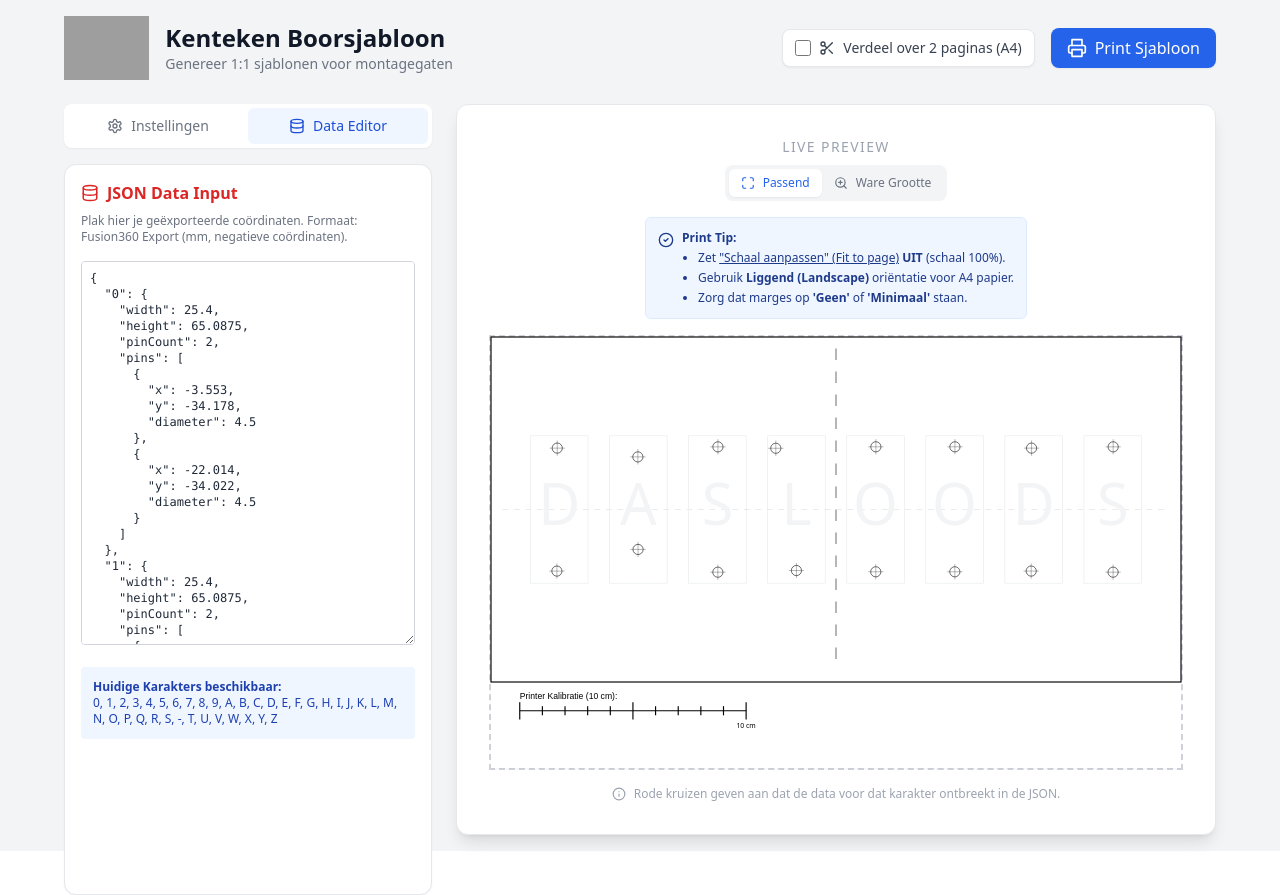
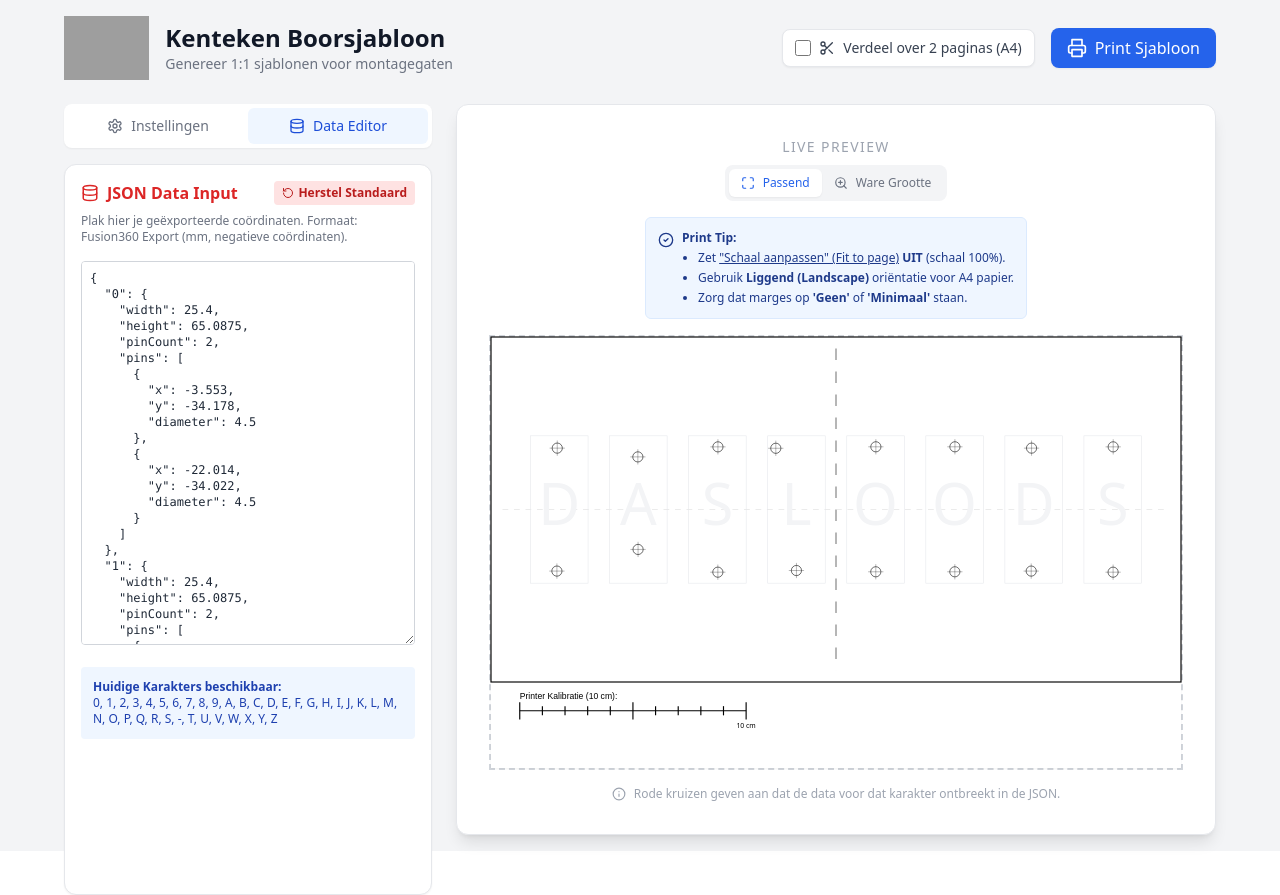
Before and after one commit to Oulewappeur/kenteken-tool, a React (Vite) app: page / in a window 1280 px wide. Both pictures are taken after a click on the button "Data Editor". Built offline with nearby package versions, Linux system fonts and the light colour scheme; grey boxes are pictures that could not be loaded.

Commit message:
Update Reset Data

```diff
--- a/src/App.jsx
+++ b/src/App.jsx
@@ -1,5 +1,5 @@
 import React, { useState, useEffect, useRef } from 'react';
-import { Settings, Printer, AlignCenter, AlignLeft, AlignRight, AlignJustify, Move, Database, Info, AlertTriangle, ArrowRightLeft, CheckCircle2, Scissors, Ruler, Type, ArrowLeftRight, ZoomIn, Maximize } from 'lucide-react';
+import { Settings, Printer, AlignCenter, AlignLeft, AlignRight, AlignJustify, Move, Database, Info, AlertTriangle, ArrowRightLeft, CheckCircle2, Scissors, Ruler, Type, ArrowLeftRight, ZoomIn, Maximize, RotateCcw } from 'lucide-react';
 
 // Standaard afmetingen (basis waarden in inches voor interne logica)
 const PRESETS = {
@@ -828,7 +828,19 @@ export default function App() {
             </>
           ) : (
             <div className="bg-white p-4 rounded-xl shadow-sm border border-gray-200 h-full">
-              <h3 className="font-semibold mb-2 flex items-center gap-2 text-red-600"><Database size={18} /> JSON Data Input</h3>
+              <div className="flex justify-between items-center mb-2">
+                 <h3 className="font-semibold flex items-center gap-2 text-red-600"><Database size={18} /> JSON Data Input</h3>
+                 <button
+                    onClick={() => {
+                        if(window.confirm("Weet je zeker dat je terug wilt naar de standaard data? Je wijzigingen gaan verloren.")) {
+                             setHoleDataInput(JSON.stringify(INITIAL_HOLE_DATA, null, 2));
+                        }
+                    }}
+                    className="text-xs bg-red-100 hover:bg-red-200 text-red-700 px-2 py-1 rounded flex items-center gap-1 font-semibold"
+                 >
+                    <RotateCcw size={12} /> Herstel Standaard
+                 </button>
+              </div>
               <p className="text-xs text-gray-500 mb-4">Plak hier je geëxporteerde coördinaten. Formaat: Fusion360 Export (mm, negatieve coördinaten).</p>
               <textarea className={`w-full h-96 p-2 text-xs font-mono border rounded ${parseError ? 'border-red-500 bg-red-50' : 'border-gray-300'}`} value={holeDataInput} onChange={(e) => setHoleDataInput(e.target.value)} />
               {parseError && <div className="text-red-600 text-xs mt-2 font-bold">{parseError}</div>}
```
